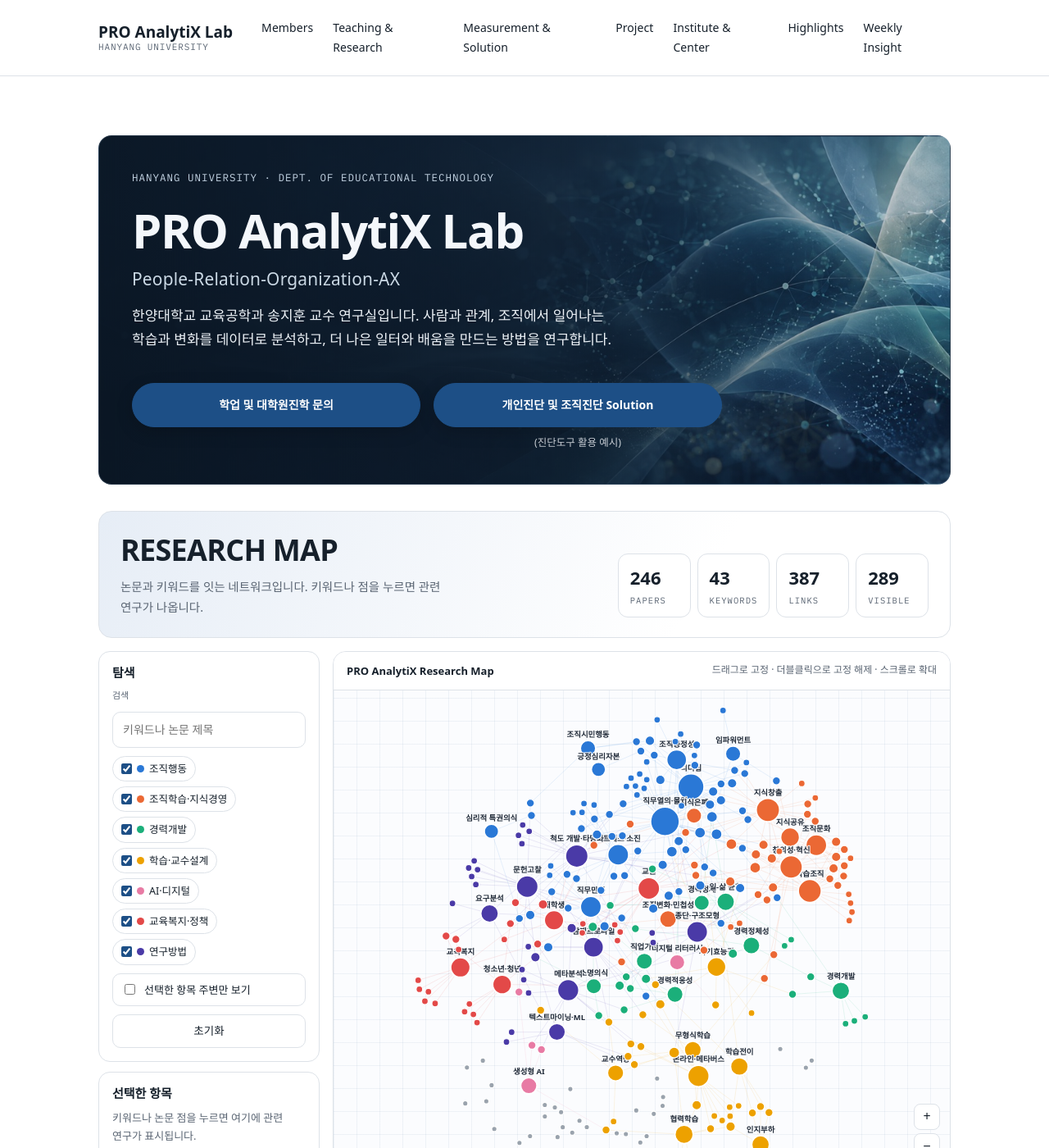
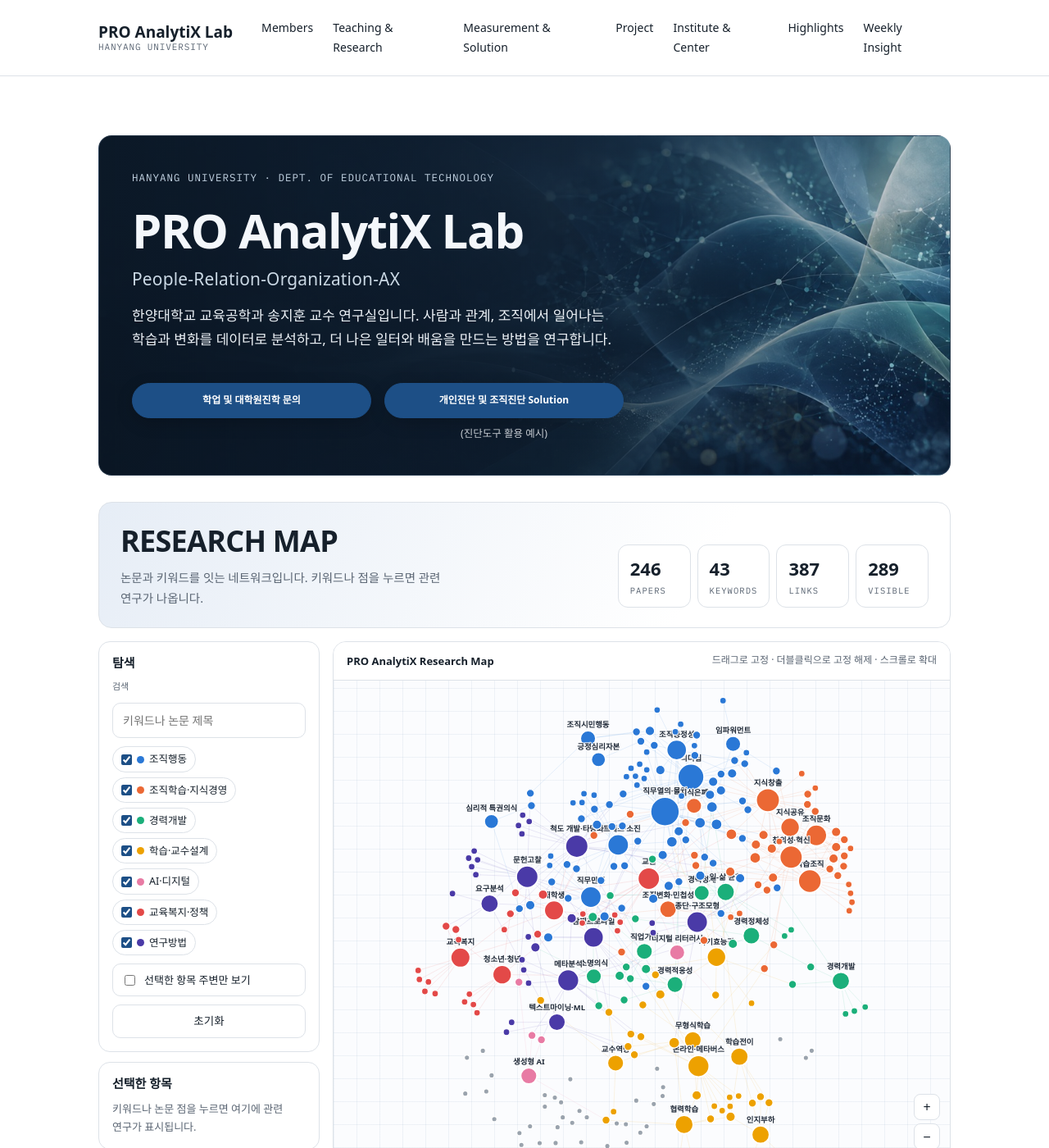
Before and after one commit to drsprolab/drsprolab.github.io, a Jekyll site: the page built from index.html, in a window 1280 px wide and 1400 px high. Shown: the whole window at 82% size. Built offline with Jekyll 4.4.1, drawn with Linux system fonts in a browser that asks for light colours; some web fonts are replaced.

Commit message:
Compact homepage inquiry buttons and strengthen hover feedback

```diff
--- a/assets/css/style.css
+++ b/assets/css/style.css
@@ -884,10 +884,12 @@
 .kh-cell.top { font-weight: 700; outline: 2px solid var(--warn); outline-offset: -2px; }
 .prose .kh-chips { margin: 0 0 6px; max-width: none; display: flex; flex-wrap: wrap; gap: 6px; }
 
-.inquiry-actions { display: grid; grid-template-columns: repeat(2, minmax(0, 1fr)); gap: 8px 16px; align-items: stretch; max-width: 720px; margin-top: 20px; }
-.inquiry-actions .solution-btn { width: 100%; min-width: 0; white-space: normal; text-align: center; font-size: 14px; }
+.inquiry-actions { display: grid; grid-template-columns: repeat(2, minmax(0, 1fr)); gap: 8px 16px; align-items: stretch; max-width: 600px; margin-top: 20px; }
+.inquiry-actions .solution-btn { width: 100%; min-width: 0; white-space: normal; text-align: center; font-size: 12px; padding: 10px 16px; }
 .inquiry-actions .solution-link { grid-column: 2; text-align: center; }
 @media (max-width: 600px) {
   .inquiry-actions { column-gap: 10px; }
-  .inquiry-actions .solution-btn { font-size: 12px; padding: 12px 10px; }
+  .inquiry-actions .solution-btn { font-size: 11px; padding: 9px 8px; }
 }
+
+.inquiry-actions .solution-btn:hover { transform: translateY(-3px) scale(1.025); box-shadow: 0 12px 28px rgba(0,0,0,.3); }
```
